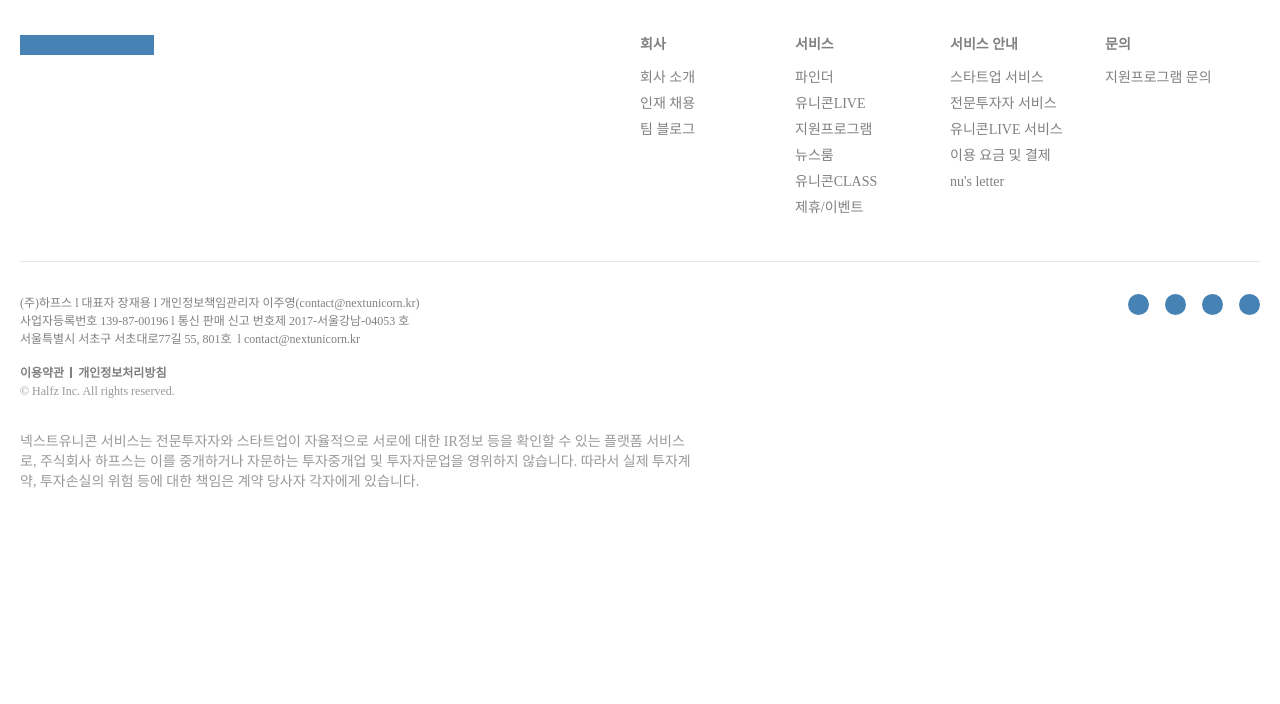
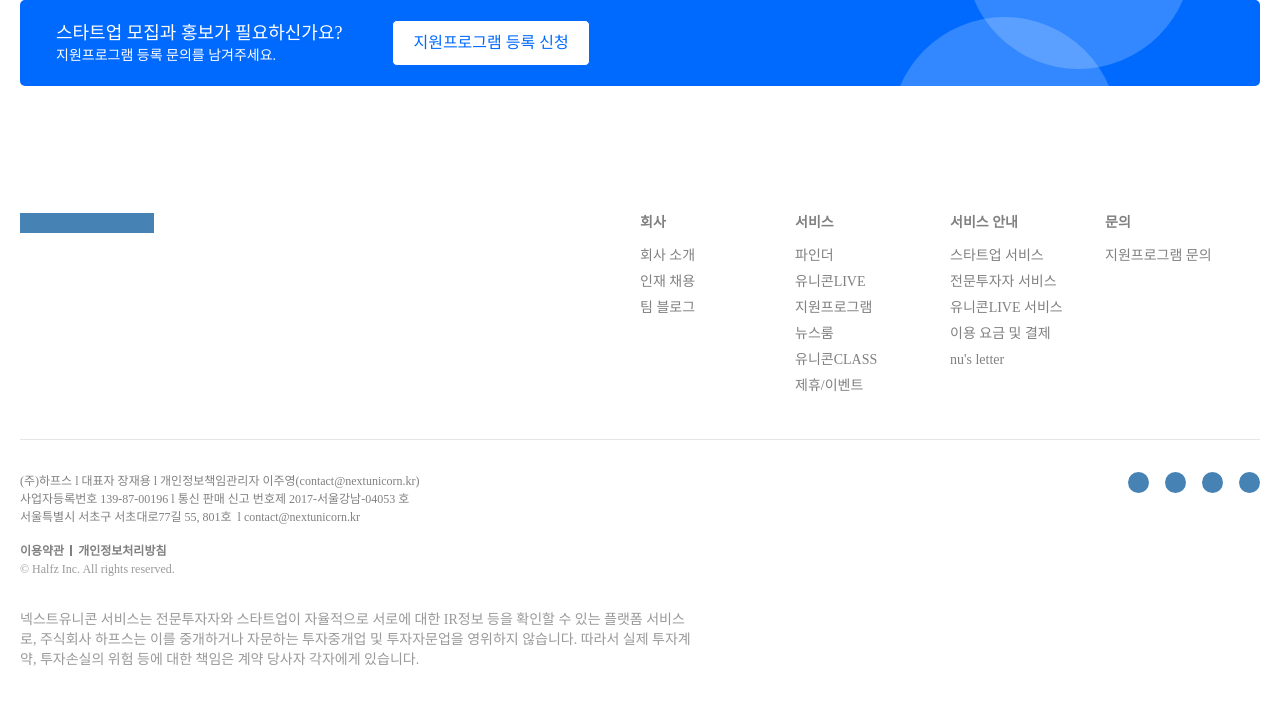
Before and after one commit to nextunicorn-inc/front-onboarding-program, a Next.js app: page / in a window 1280 px wide. Shown: the top 704 px of the page. Built offline with nearby package versions, Linux system fonts and the light colour scheme.

Commit message:
[FEAT] 지원 프로그램 등록 신청 유도 컴포넌트 완성

```diff
--- /dev/null
+++ b/components/CTASection/CTASection.constants.ts
@@ -0,0 +1 @@
+export const HREF = 'https://bit.ly/3IAleOe';
--- /dev/null
+++ b/components/CTASection/CTASection.styled.tsx
@@ -0,0 +1,92 @@
+import { css } from '@emotion/react';
+import styled from '@emotion/styled';
+import { FontWeight, FontSize, MediaQuery } from '../../utils';
+
+export const Wrapper = styled.article`
+  height: auto;
+  padding: 20px 36px;
+  margin: 0 20px 92px 20px;
+  position: relative;
+  display: flex;
+  gap: 50px;
+  align-items: center;
+  background-color: var(--color-unicornblue6);
+  border-radius: 5px;
+  overflow: hidden;
+
+  ${MediaQuery.tablet} {
+    margin-bottom: 80px;
+    gap: 0;
+    justify-content: space-between;
+  }
+
+  ${MediaQuery.mobile} {
+    padding: 20px 33px 24px 32px;
+    margin-bottom: 28px;
+    flex-direction: column;
+    align-items: center;
+    border-radius: 3px;
+  }
+`;
+
+export const Description = styled.section`
+  color: var(--color-naturalgray0);
+
+  & > p {
+    ${FontSize.size18};
+    ${FontWeight.medium};
+  }
+
+  & > span {
+    ${FontSize.size14};
+    ${FontWeight.regular};
+  }
+
+  ${MediaQuery.mobile} {
+    text-align: center;
+    margin-bottom: 12px;
+
+    & > p {
+      ${FontSize.size16};
+    }
+  }
+`;
+
+export const CTA = styled.a`
+  padding: 14px 20px;
+  color: var(--color-unicornblue6);
+  background-color: var(--color-naturalgray0);
+  border-radius: 5px;
+  border: 1px solid var(--color-unicornblue6);
+
+  &:visited {
+    color: var(--color-unicornblue6);
+  }
+`;
+
+export const SemiCircle = styled.div<{ $upward: boolean }>`
+  width: 227px;
+  height: 227px;
+  background-color: var(--color-naturalgray0);
+  mix-blend-mode: normal;
+  opacity: 0.2;
+  border-radius: 9999px;
+
+  position: absolute;
+  ${({ $upward }) => {
+    if ($upward) {
+      return css`
+        right: 142px;
+        top: 20%;
+      `;
+    }
+    return css`
+      right: 68px;
+      bottom: 20%;
+    `;
+  }};
+
+  ${MediaQuery.tablet} {
+    display: none;
+  }
+`;
--- /dev/null
+++ b/components/CTASection/CTASection.tsx
@@ -0,0 +1,20 @@
+import * as Styled from './CTASection.styled';
+import { HREF } from './CTASection.constants';
+
+function CTASection() {
+  return (
+    <Styled.Wrapper>
+      <Styled.Description>
+        <p>스타트업 모집과 홍보가 필요하신가요?</p>
+        <span>지원프로그램 등록 문의를 남겨주세요.</span>
+      </Styled.Description>
+      <Styled.CTA href={HREF} target="_blank" rel="noreferrer">
+        지원프로그램 등록 신청
+      </Styled.CTA>
+      <Styled.SemiCircle $upward={false} />
+      <Styled.SemiCircle $upward />
+    </Styled.Wrapper>
+  );
+}
+
+export default CTASection;
--- a/pages/index.tsx
+++ b/pages/index.tsx
@@ -1,7 +1,13 @@
 import Footer from '../components/Footer';
+import CTASection from '../components/CTASection/CTASection';
 
 function Home() {
-  return <Footer />;
+  return (
+    <>
+      <CTASection />
+      <Footer />
+    </>
+  );
 }
 
 export default Home;
```
Also changed, not shown: components/CTASection/index.ts (added).
